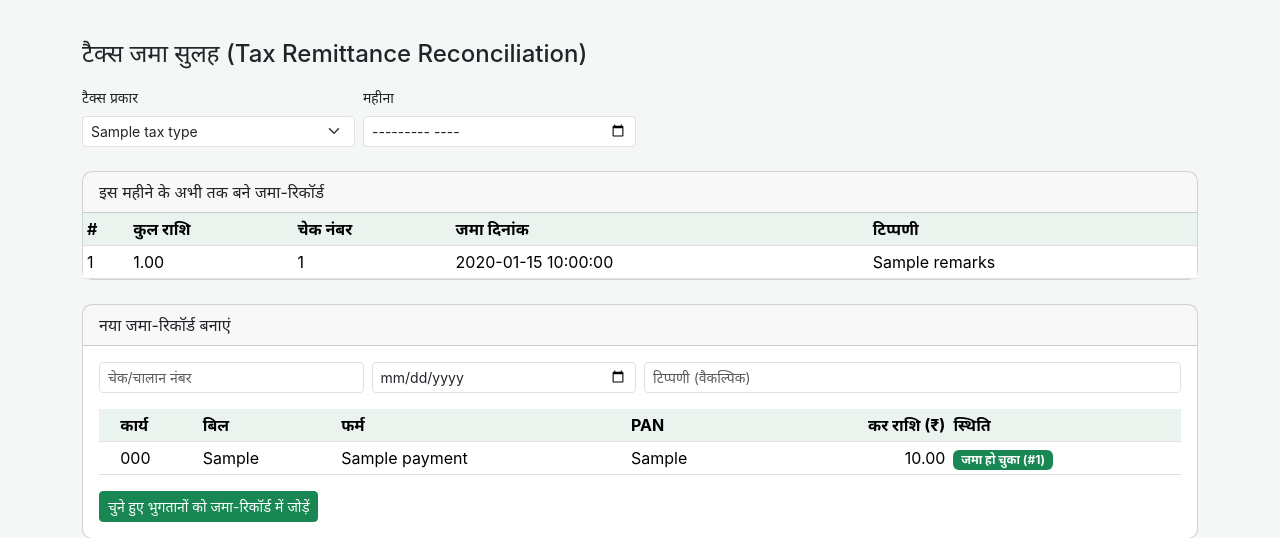
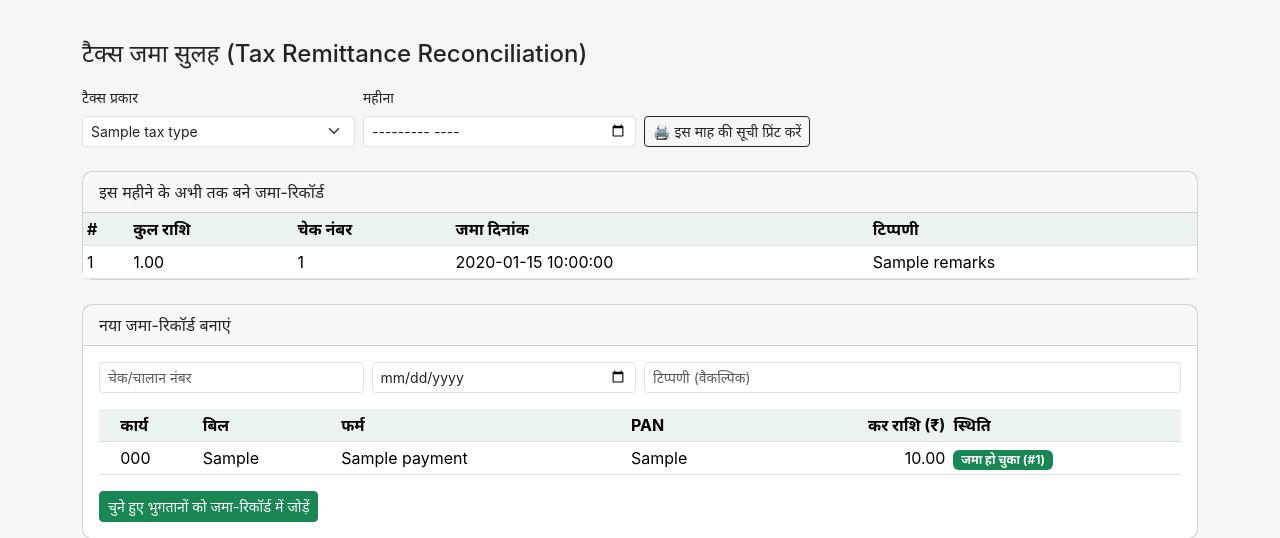
Before and after one commit to mridulsinghbhu52-stack/rnms-app, a Flask app: template templates/tax_remittance.html in a window 1280 px wide. Shown: the top 538 px of the page. Run offline with Flask 3, Linux system fonts and the light colour scheme; the template is opened without the code that fills it: most values are stand-ins (such as "Sample title", 1, 10 or a date in 2020).

Commit message:
Add print button for tax remittance month view

```diff
--- a/templates/tax_remittance.html
+++ b/templates/tax_remittance.html
@@ -16,6 +16,9 @@
     <div class="col-md-3">
       <label class="form-label small">महीना</label>
       <input type="month" name="period_month" value="{{ period_month }}" class="form-control form-control-sm" onchange="this.form.submit()">
+    </div>
+    <div class="col-md-4">
+      <a href="{{ url_for('tax_remittance_print', tax_type=tax_type, period_month=period_month) }}" class="btn btn-sm btn-outline-dark" target="_blank">🖨️ इस माह की सूची प्रिंट करें</a>
     </div>
   </form>
 
```
